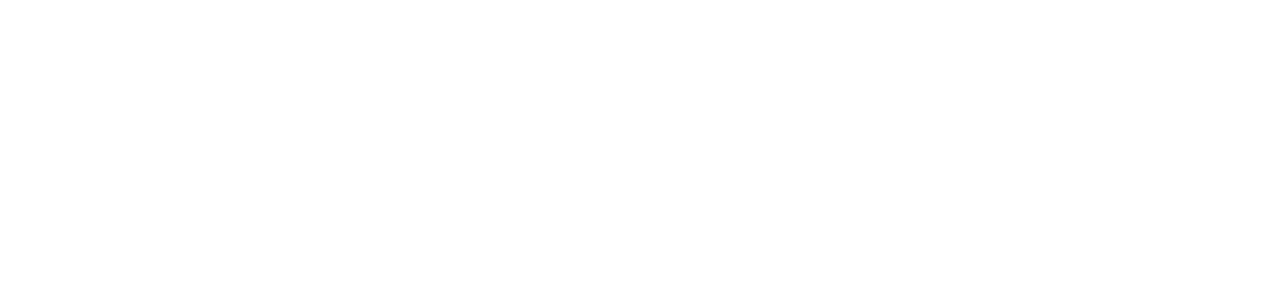
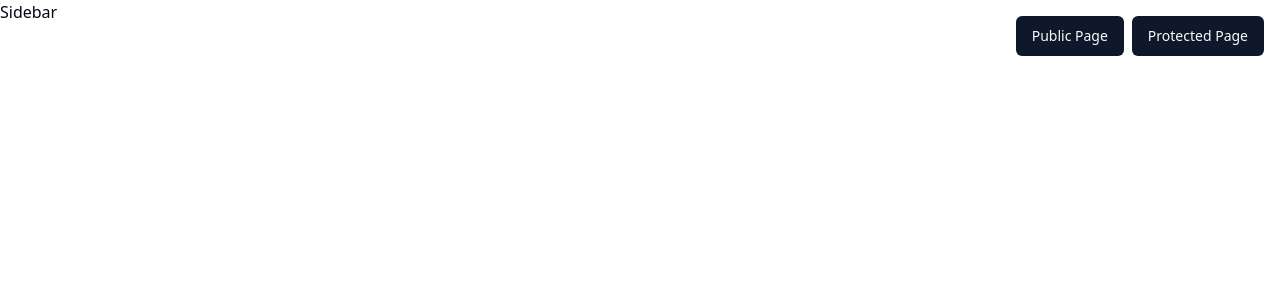
Before and after one commit to DJeison-DVT/Kleenex-dashboard, a React (Vite) app: page /dashboard/participations in a window 1280 px wide. Before the commit this address had no page. Shown: the top 300 px of the page. Built offline with nearby package versions, Linux system fonts and the light colour scheme.

Commit message:
create routing

```diff
--- a/src/Routes/Routes.tsx
+++ b/src/Routes/Routes.tsx
@@ -4,6 +4,9 @@
 import Dashboard from '../components/Dashboard';
 import Login from '../components/Login';
 import Layout from '../components/Layout';
+import DashboardLayout from '../components/DashboardLayout';
+import Participations from '../components/Participations';
+import Prizes from '../components/Prizes';
 
 const router = createBrowserRouter([
 	{
@@ -28,7 +31,21 @@
 			{
 				path: 'dashboard',
 				loader: protectedLoader,
-				Component: Dashboard,
+				Component: DashboardLayout,
+				children: [
+					{
+						index: true,
+						Component: Dashboard,
+					},
+					{
+						path: 'participations',
+						Component: Participations,
+					},
+					{
+						path: 'prizes',
+						Component: Prizes,
+					},
+				],
 			},
 		],
 	},
--- a/src/auth.ts
+++ b/src/auth.ts
@@ -11,8 +11,9 @@
  * This represents some generic auth provider API, like Firebase.
  */
 export const fakeAuthProvider: AuthProvider = {
-	isAuthenticated: false,
-	username: null,
+	// TODO - change this to false
+	isAuthenticated: true,
+	username: 'diegovt',
 	async signin(username: string) {
 		await new Promise((r) => setTimeout(r, 500)); // fake delay
 		fakeAuthProvider.isAuthenticated = true;
--- a/src/components/Dashboard.tsx
+++ b/src/components/Dashboard.tsx
@@ -1,3 +1,3 @@
 export default function Dashboard() {
-  return <div>Dashboard</div>;
+	return <div>Dashboard</div>;
 }
--- /dev/null
+++ b/src/components/DashboardLayout.tsx
@@ -0,0 +1,9 @@
+import Sidebar from './Sidebar';
+
+export default function DashboardLayout() {
+	return (
+		<div className="flex h-screen w-screen">
+			<Sidebar />
+		</div>
+	);
+}
--- /dev/null
+++ b/src/components/Participations.tsx
@@ -0,0 +1,3 @@
+export default function Participations() {
+	return <div>Participations</div>;
+}
--- /dev/null
+++ b/src/components/Prizes.tsx
@@ -0,0 +1,3 @@
+export default function Prizes() {
+	return <div>Prizes</div>;
+}
--- /dev/null
+++ b/src/components/Sidebar.tsx
@@ -0,0 +1,3 @@
+export default function Sidebar() {
+	return <div>Sidebar</div>;
+}
```
